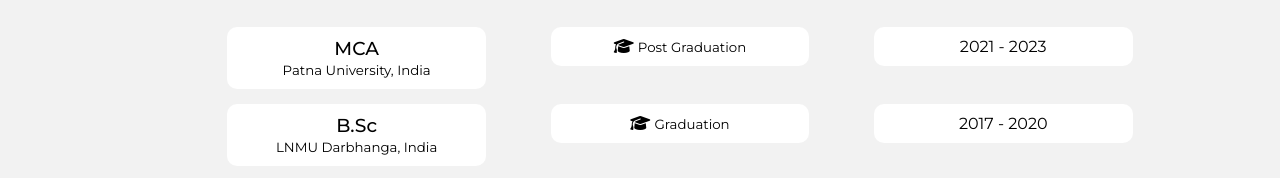
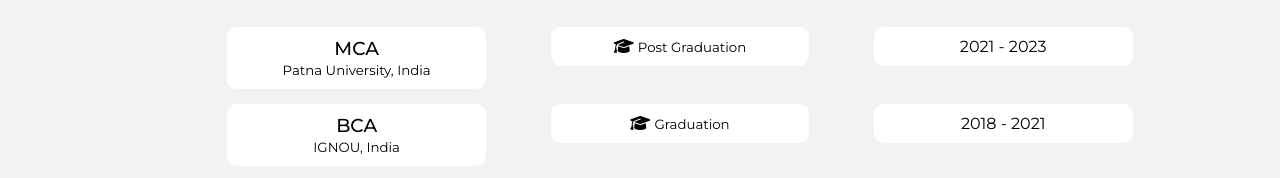
Before and after one commit to vish4030/portfolio, a plain HTML site: page index.html in a window 1280 px wide. Shown: the part 1549-1727 px from the top of the page. Drawn offline with Linux system fonts and the light colour scheme.

Commit message:
Update index.html

```diff
--- a/index.html
+++ b/index.html
@@ -90,15 +90,15 @@
             <ul class="flex">
               <li>
                 <div class="box">
-                  <h3>B.Sc</h3>
-                  <small>LNMU Darbhanga, India</small>
+                  <h3>BCA</h3>
+                  <small>IGNOU, India</small>
                 </div>
               </li>
               <li>
                 <div class="box"><span class="fa-solid fa-graduation-cap"></span> <small>Graduation</small></div>
               </li>
               <li>
-                <div class="box"><span>2017 - 2020</span></div>
+                <div class="box"><span>2018 - 2021</span></div>
               </li>
             </ul>
           </div>
```
